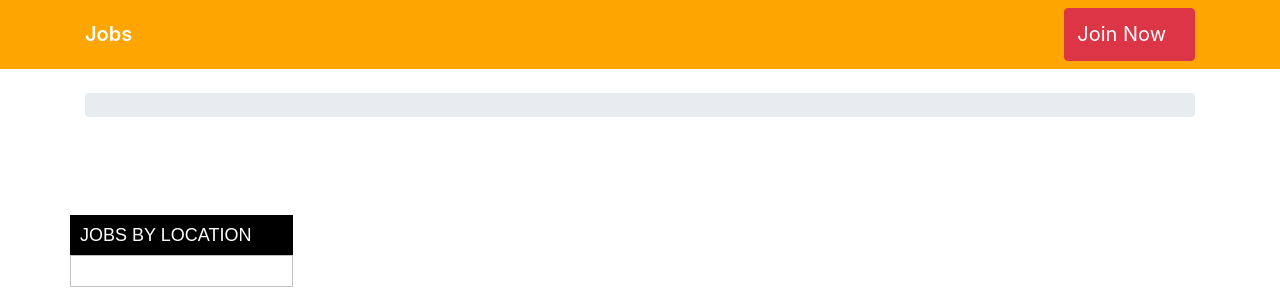
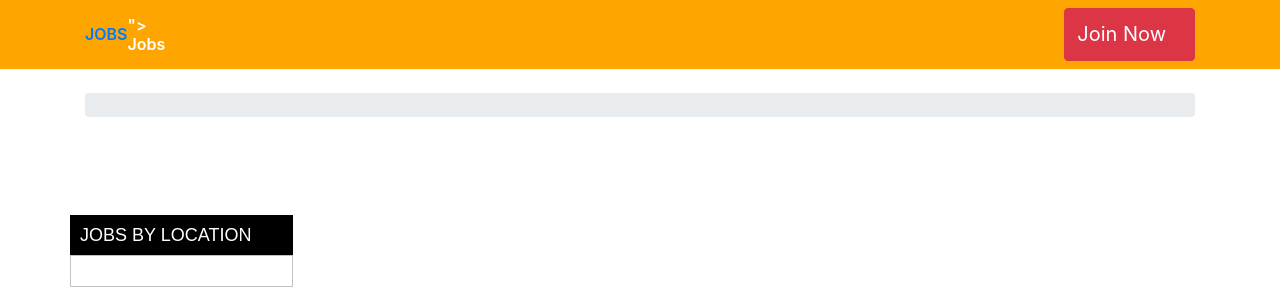
Before and after one commit to Sanjaymali36/Blog-Jobs-Current_Affairs-VideoApp, a Django app: page /jobs/ in a window 1280 px wide. Shown: the top 300 px of the page. Run offline with Django 3.2, Linux system fonts and the light colour scheme; data that the repository does not hold is empty; parts of the project's set-up code (start-up, migrations or seed data) failed here and were passed over; some libraries are stand-ins or nearby versions; some web fonts are replaced.

Commit message:
Update base.html

```diff
--- a/jobs/templates/jobs/base.html
+++ b/jobs/templates/jobs/base.html
@@ -177,8 +177,7 @@
 
       <nav class="navbar navbar-expand-sm navbar-dark  header" style="background-color:orange">
         <div class="container">
-
-          <a class="navbar-brand" <a href="http://13.234.240.147"> Jobs</a>
+          <a href="http://127.0.0.1:8000/">JOBS</a>"> Jobs</a>
           <button class="navbar-toggler" type="button" data-toggle="collapse" data-target="#mainMenu" aria-controls="mainMenu" aria-expanded="false" aria-label="Toggle navigation">
             <span class="navbar-toggler-icon"></span>
           </button>
```
